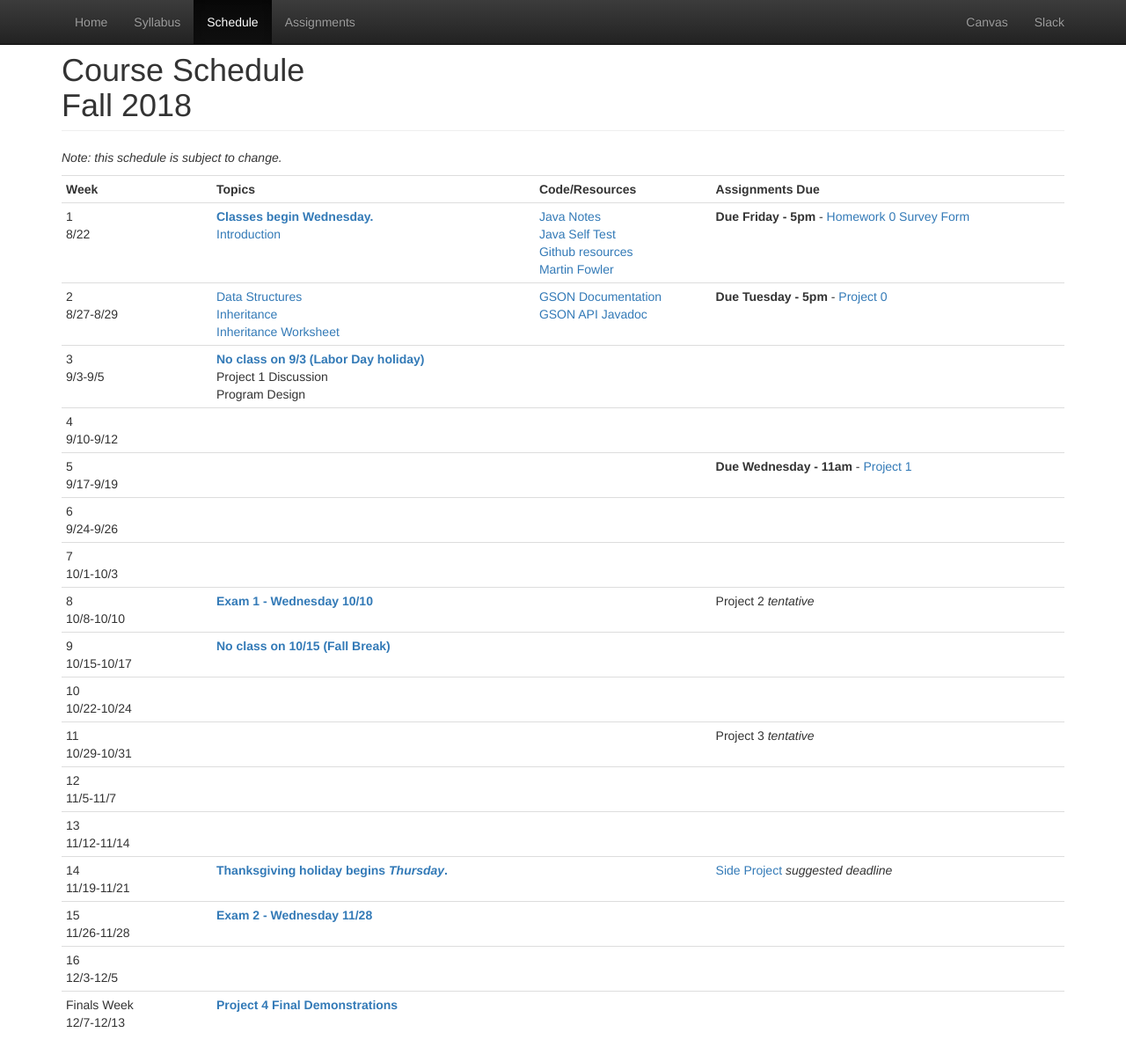
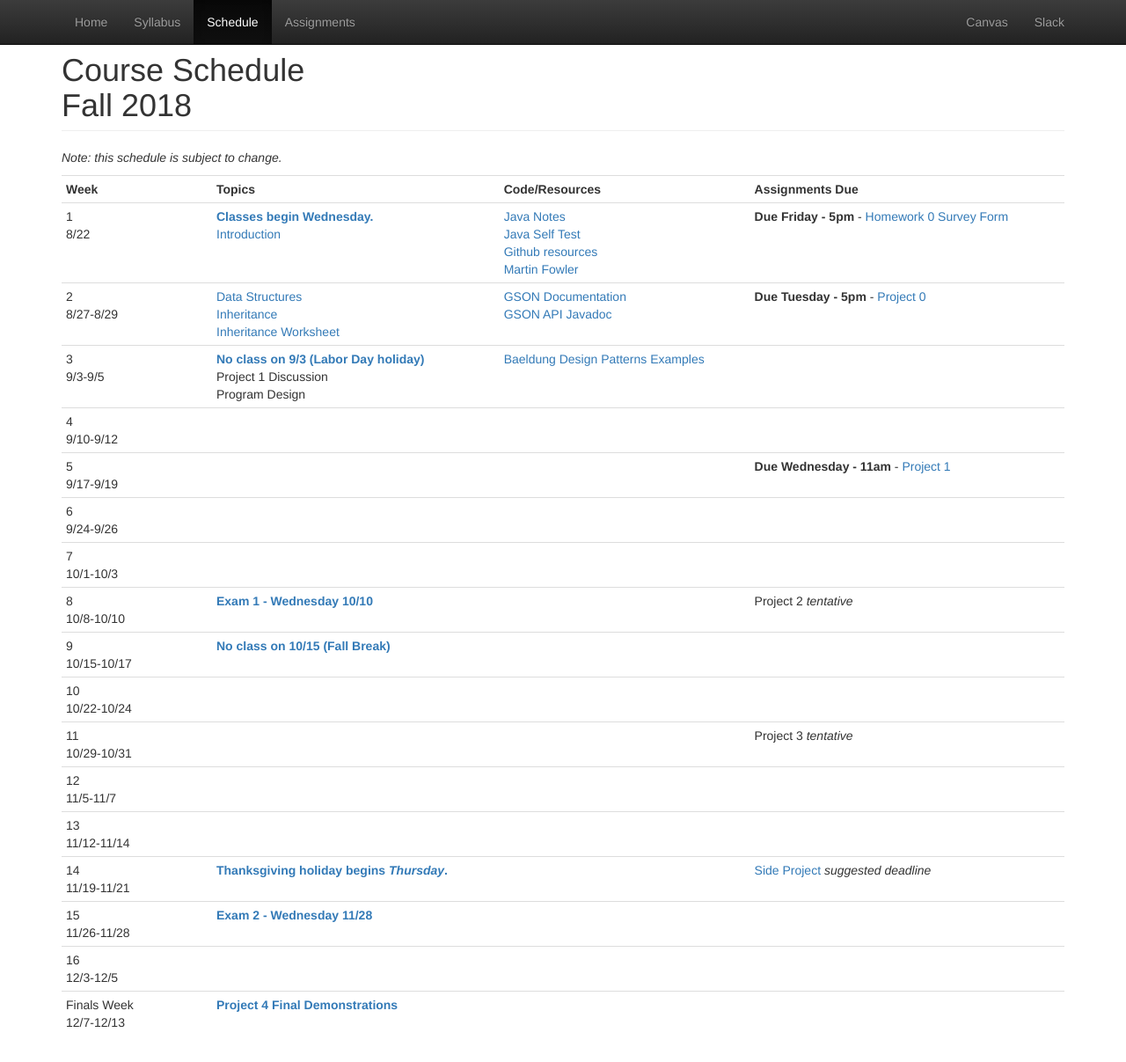
Before and after one commit to CS601-F18/cs601-f18.github.io, a Jekyll site: the page built from schedule.html, in a window 1280 px wide and 1217 px high. Shown: the top 1207 px of the window at 88% size. Built offline with Jekyll 4.4.1, drawn with Linux system fonts in a browser that asks for light colours.

Commit message:
update schedule

```diff
--- a/schedule.html
+++ b/schedule.html
@@ -55,6 +55,7 @@ title: Schedule
 				Program Design
 			</td>
 			<td>
+				<a href="https://github.com/eugenp/tutorials/tree/master/patterns/design-patterns">Baeldung Design Patterns Examples</a><br/>
 			</td>
 			<td>
 			</td>
```
